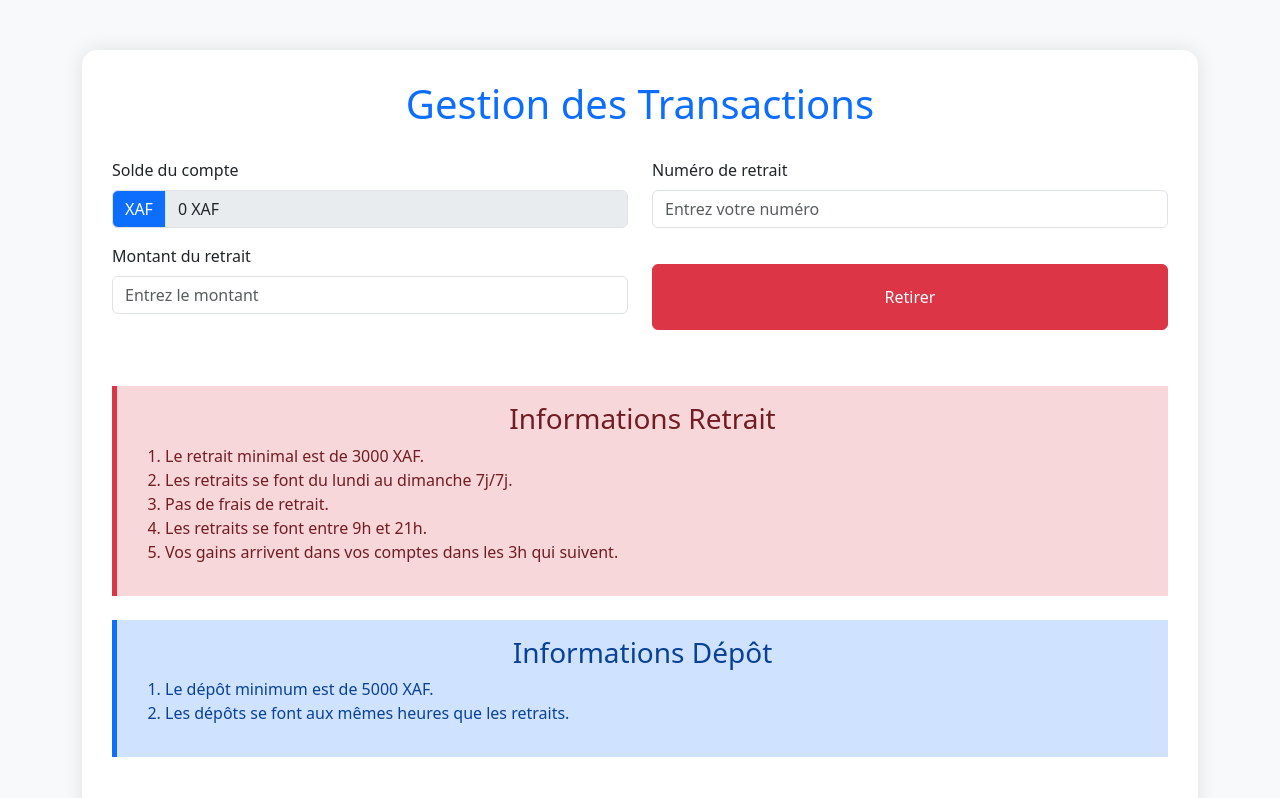
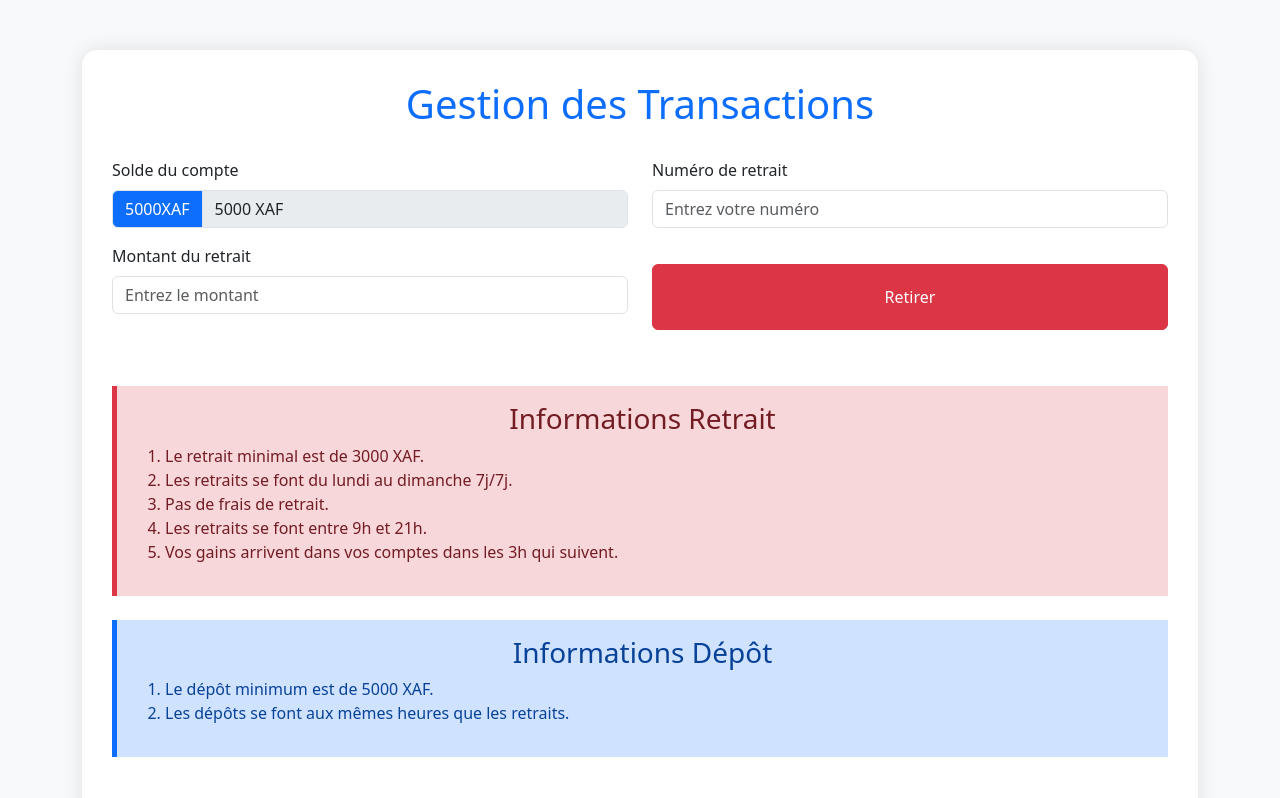
Before and after one commit to Luviclecrime/Prometal2, a plain HTML site: page compte.html in a window 1280 px wide. Shown: the top 798 px of the page. Drawn offline with nearby package versions, Linux system fonts and the light colour scheme.

Commit message:
Update compte.html

```diff
--- a/compte.html
+++ b/compte.html
@@ -64,7 +64,7 @@
 				<div class="col-md-6 mb-3">
 					<label for="solde" class="form-label">Solde du compte</label>
 					<div class="input-group">
-						<span class="input-group-text input-group-text-custom">XAF</span>
+						<span class="input-group-text input-group-text-custom">5000XAF</span>
 						<input type="text" id="solde" class="form-control" disabled>
 					</div>
 				</div>
@@ -131,7 +131,7 @@
 
 	<script>
 		document.addEventListener('DOMContentLoaded', function() {
-			document.getElementById('solde').value = '0 XAF';
+			document.getElementById('solde').value = '5000 XAF';
 
 			// Générer un identifiant utilisateur unique et l'utiliser pour le lien de parrainage
 			var userId = Math.floor(Math.random() * 100000);
```
